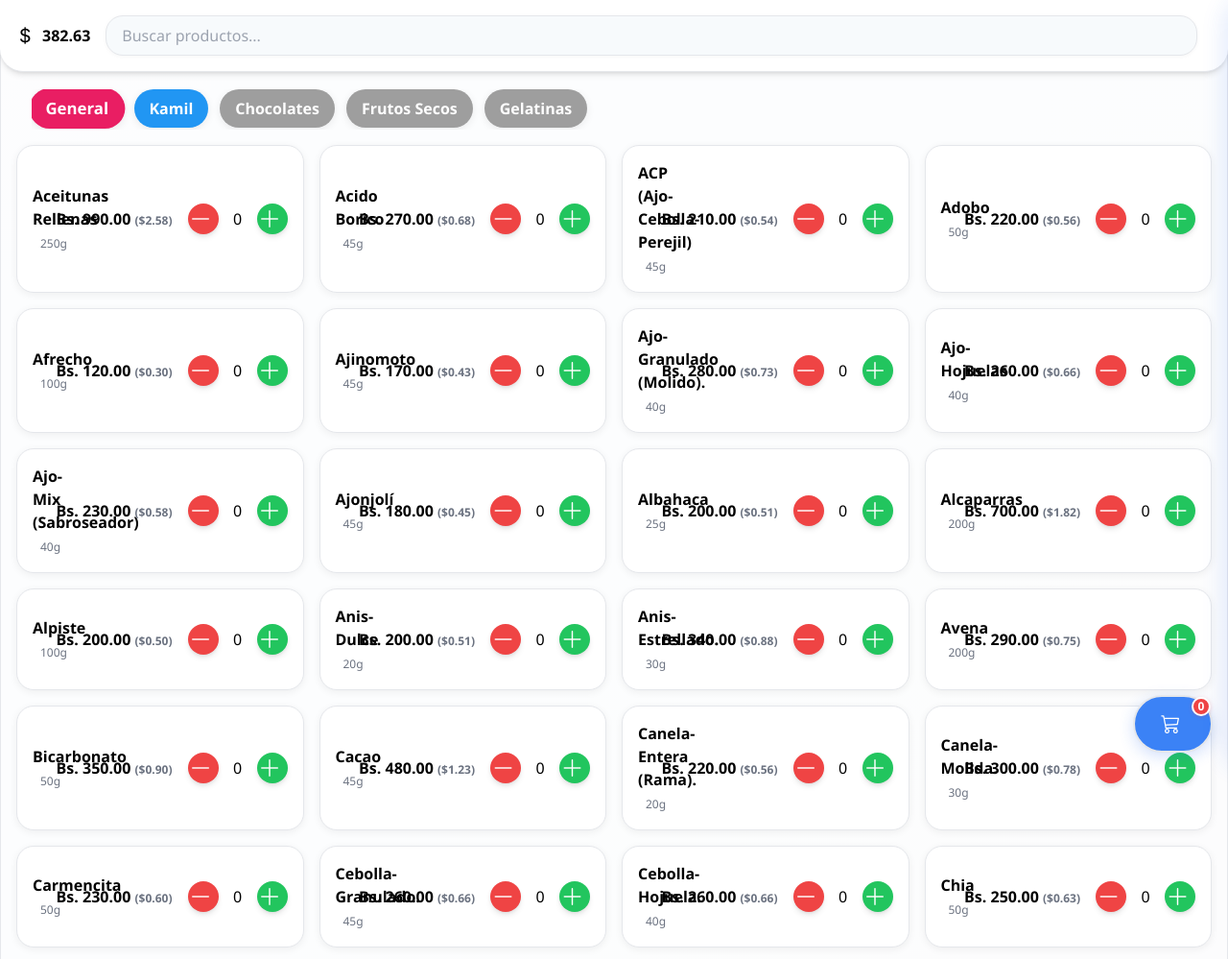
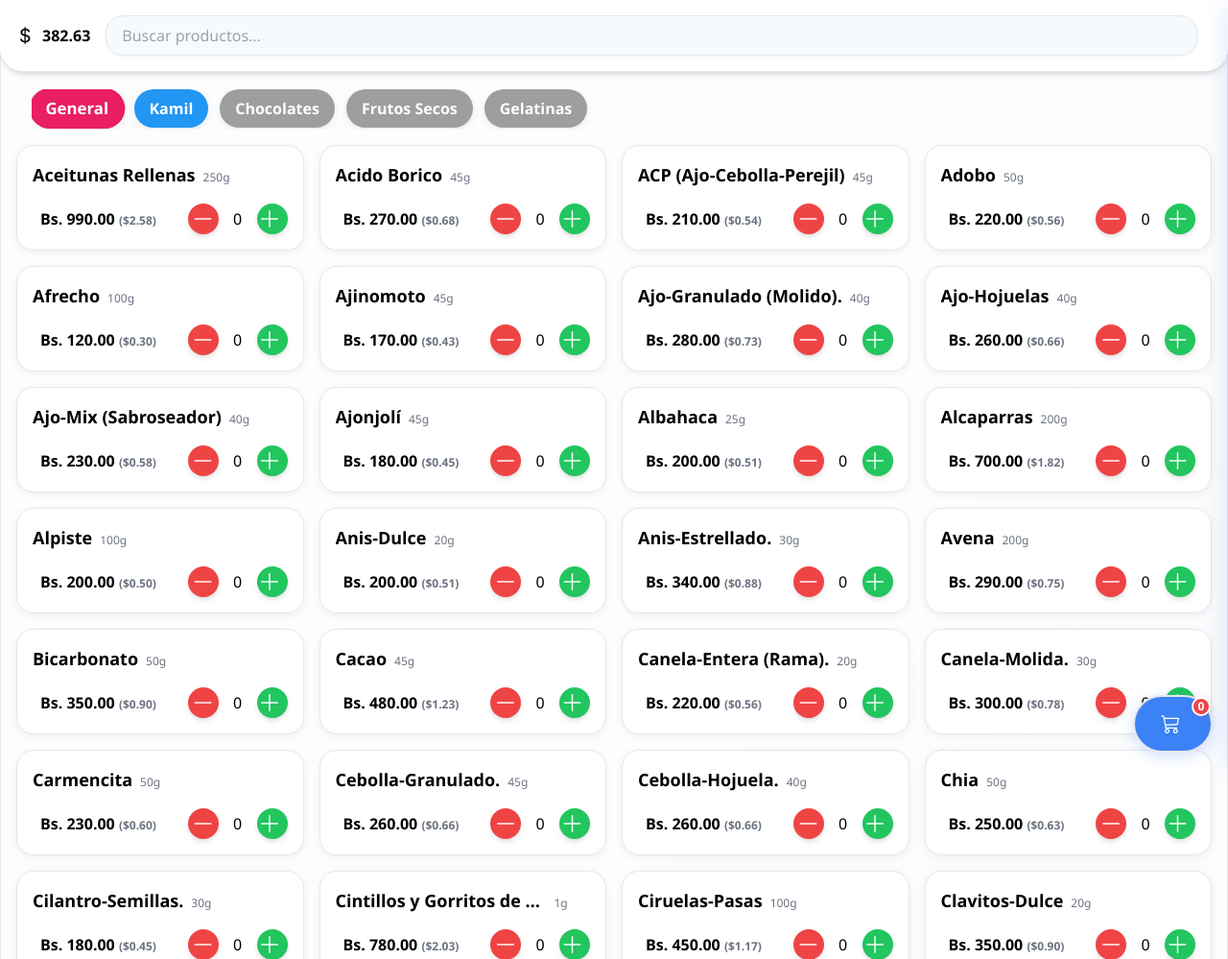
Before and after one commit to Denyriox/Mercadito-v3_Dolar, a website: page index.html in a window 1280 px wide. Shown: the top 999 px of the page at 96% size. Drawn offline with nearby package versions, Linux system fonts and the light colour scheme.

Commit message:
Nuevas Tarjetas de Producto 1.0

```diff
--- a/script.js
+++ b/script.js
@@ -204,29 +204,31 @@ document.addEventListener('DOMContentLoaded', () => {
         },
         createProductCard(product) {
             const card = document.createElement('div');
-            card.className = 'bg-white p-4 rounded-lg shadow flex items-center justify-between gap-2';
+            card.className = 'bg-white p-4 rounded-lg shadow flex flex-col gap-2';
             const quantity = this.cart[product.id] || 0;
                 let precio2Html = '';
                 if (product.precio2) {
                     precio2Html = `<div class=\"mt-1 text-xs text-blue-600 font-semibold\">x2</div><div class=\"text-xs font-bold text-blue-700\">Bs. ${product.precio2.toFixed(2)}${product._precio2_original ? ` <span class='text-xs text-gray-500'>($${product._precio2_original.value.toFixed(2)})</span>` : ''}</div>`;
                 }
                 card.innerHTML = `
-                    <div class=\"flex-1 min-w-0\">
-                        <span class=\"font-bold\">${product.nombre}</span>
-                        <span class=\"text-xs text-gray-500 ml-2\">${product.gramos}g</span>
+                    <div class="flex flex-row items-baseline min-w-0 mb-2">
+                        <span class="font-bold text-lg truncate">${product.nombre}</span>
+                        <span class="text-xs text-gray-500 ml-2">${product.gramos}g</span>
                     </div>
-                    <div style=\"display:flex;flex-direction:column;align-items:flex-start;\">
-                        <span class=\"mx-2 font-bold whitespace-nowrap\">Bs. ${product.precio.toFixed(2)}${this.getOriginalPriceLabel(product)}</span>
-                        ${precio2Html ? `<div>${precio2Html}</div>` : ''}
-                    </div>
-                    <div class=\"flex items-center space-x-1\">
-                        <button class=\"minus-button bg-red-500 hover:bg-red-600 transition-colors text-white rounded-full p-0 w-8 h-8 flex items-center justify-center shadow-md focus:outline-none focus:ring-2 focus:ring-red-400\" data-id=\"${product.id}\" aria-label=\"Restar\">
-                            <i class=\"bi bi-dash-lg\" style=\"font-size:1.5rem;line-height:1;display:flex;align-items:center;justify-content:center;margin-auto;\"></i>
-                        </button>
-                        <span class=\"mx-1 w-8 text-center quantity\">${quantity}</span>
-                        <button class=\"plus-button bg-green-500 hover:bg-green-600 transition-colors text-white rounded-full p-0 w-8 h-8 flex items-center justify-center shadow-md focus:outline-none focus:ring-2 focus:ring-green-400\" data-id=\"${product.id}\" aria-label=\"Sumar\">
-                            <i class=\"bi bi-plus-lg\" style=\"font-size:1.5rem;line-height:1;display:flex;align-items:center;justify-content:center;margin-auto;\"></i>
-                        </button>
+                    <div class="flex flex-row items-center justify-between w-full">
+                        <div class="flex flex-col items-start">
+                            <span class="mx-2 font-bold whitespace-nowrap">Bs. ${product.precio.toFixed(2)}${this.getOriginalPriceLabel(product)}</span>
+                            ${precio2Html ? `<div>${precio2Html}</div>` : ''}
+                        </div>
+                        <div class="flex items-center space-x-1">
+                            <button class="minus-button bg-red-500 hover:bg-red-600 transition-colors text-white rounded-full p-0 w-8 h-8 flex items-center justify-center shadow-md focus:outline-none focus:ring-2 focus:ring-red-400" data-id="${product.id}" aria-label="Restar">
+                                <i class="bi bi-dash-lg" style="font-size:1.5rem;line-height:1;display:flex;align-items:center;justify-content:center;margin:auto;"></i>
+                            </button>
+                            <span class="mx-1 w-8 text-center quantity">${quantity}</span>
+                            <button class="plus-button bg-green-500 hover:bg-green-600 transition-colors text-white rounded-full p-0 w-8 h-8 flex items-center justify-center shadow-md focus:outline-none focus:ring-2 focus:ring-green-400" data-id="${product.id}" aria-label="Sumar">
+                                <i class="bi bi-plus-lg" style="font-size:1.5rem;line-height:1;display:flex;align-items:center;justify-content:center;margin-auto;"></i>
+                            </button>
+                        </div>
                     </div>
                 `;
             return card;
--- a/style.css
+++ b/style.css
@@ -1,3 +1,29 @@
+#product-list .truncate {
+    overflow: hidden;
+    text-overflow: ellipsis;
+    white-space: nowrap;
+    max-width: 220px;
+    display: inline-block;
+}
+#product-list .product-card-top {
+    display: flex;
+    flex-direction: row;
+    align-items: baseline;
+    min-width: 0;
+    margin-bottom: 0.5em;
+}
+#product-list .product-card-bottom {
+    display: flex;
+    flex-direction: row;
+    align-items: center;
+    justify-content: space-between;
+    width: 100%;
+}
+#product-list .product-card-price {
+    display: flex;
+    flex-direction: column;
+    align-items: flex-start;
+}
 /* Scroll horizontal para barra de pestañas */
 #quick-tabs {
     overflow-x: auto;
```
